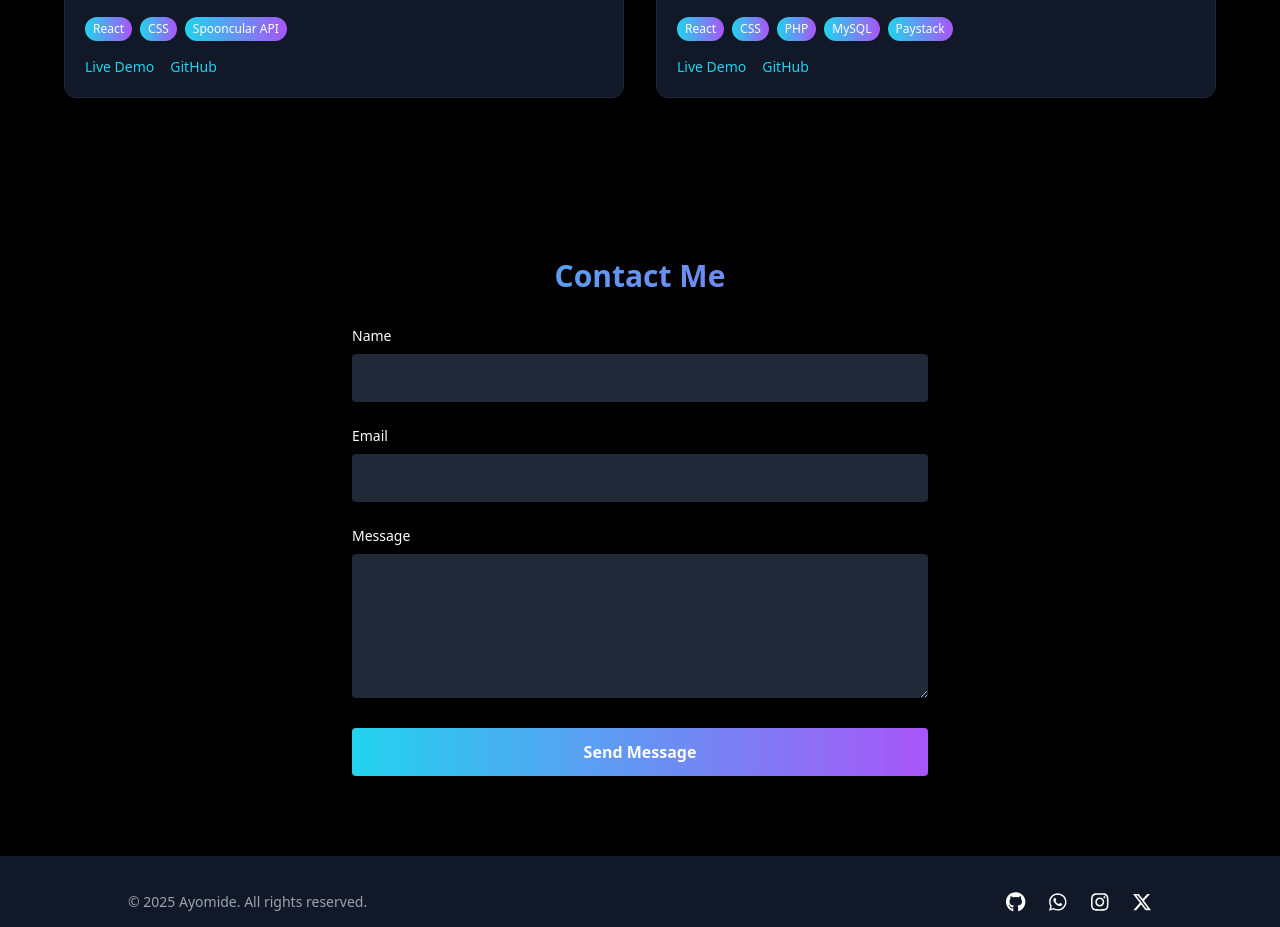
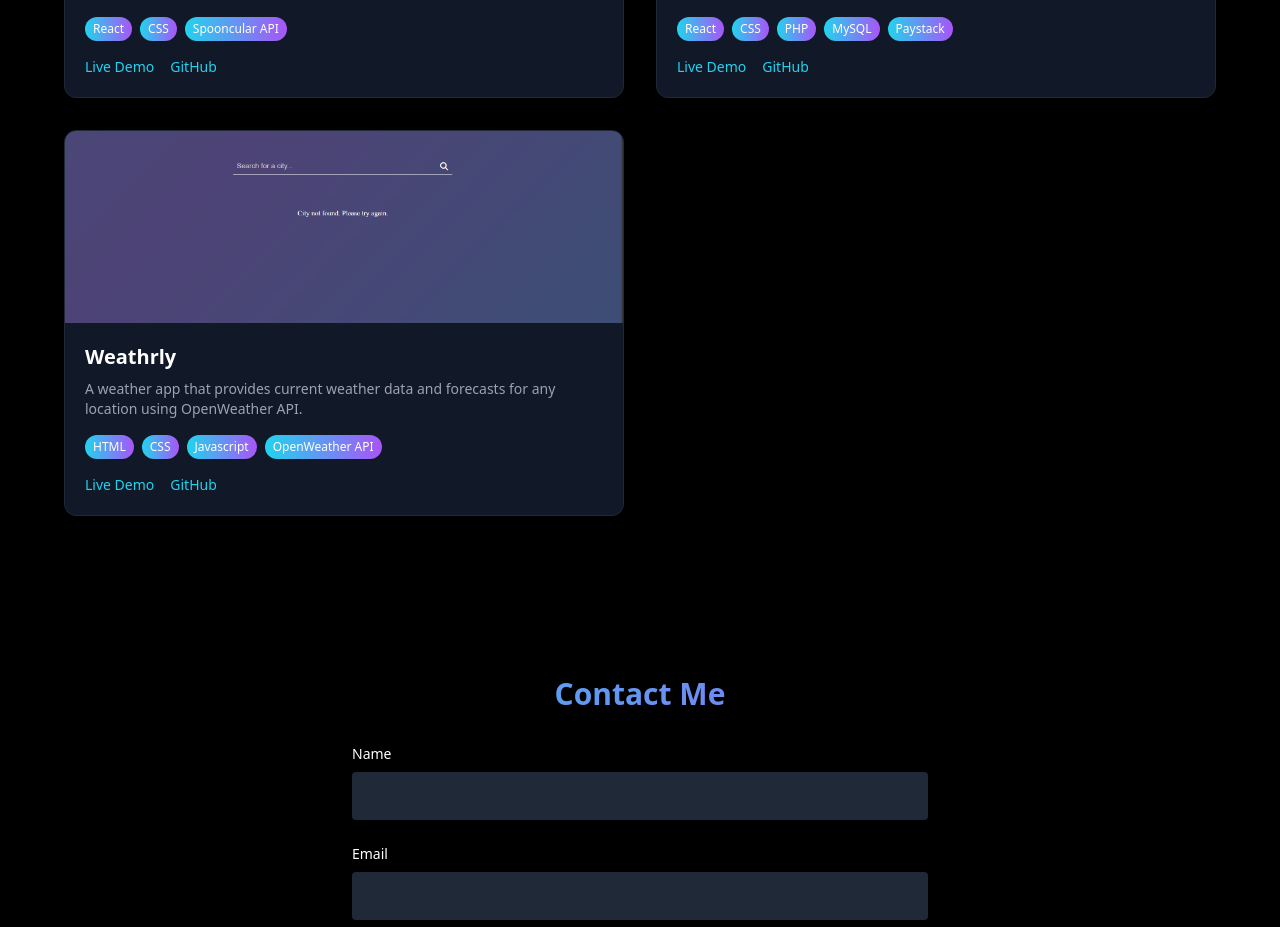
Before and after one commit to ayomide-23/my-portfolio, a React (Vite) app: page / in a window 1280 px wide. Shown: the part 2020-2947 px from the top of the page. Built offline with nearby package versions, Linux system fonts and the light colour scheme.

Commit message:
added new project

```diff
--- a/src/App.jsx
+++ b/src/App.jsx
@@ -33,6 +33,14 @@ function App() {
     demo: "https://easy-park-frontend-aderinto-ayomides-projects.vercel.app/",
     code: "https://github.com/ayomide-23/EasyPark-frontend",
   },
+  {
+    title: "Weathrly",
+    description: "A weather app that provides current weather data and forecasts for any location using OpenWeather API.",
+    image: "/images/weathrly.jpg",
+    tech: ["HTML", "CSS", "Javascript", "OpenWeather API"],
+    demo: "https://weathrly-brown.vercel.app/",
+    code: "https://github.com/ayomide-23/weathrly",
+  }
 ];
 
 
```
Also changed, not shown: public/images/weathrly.jpg (added).
